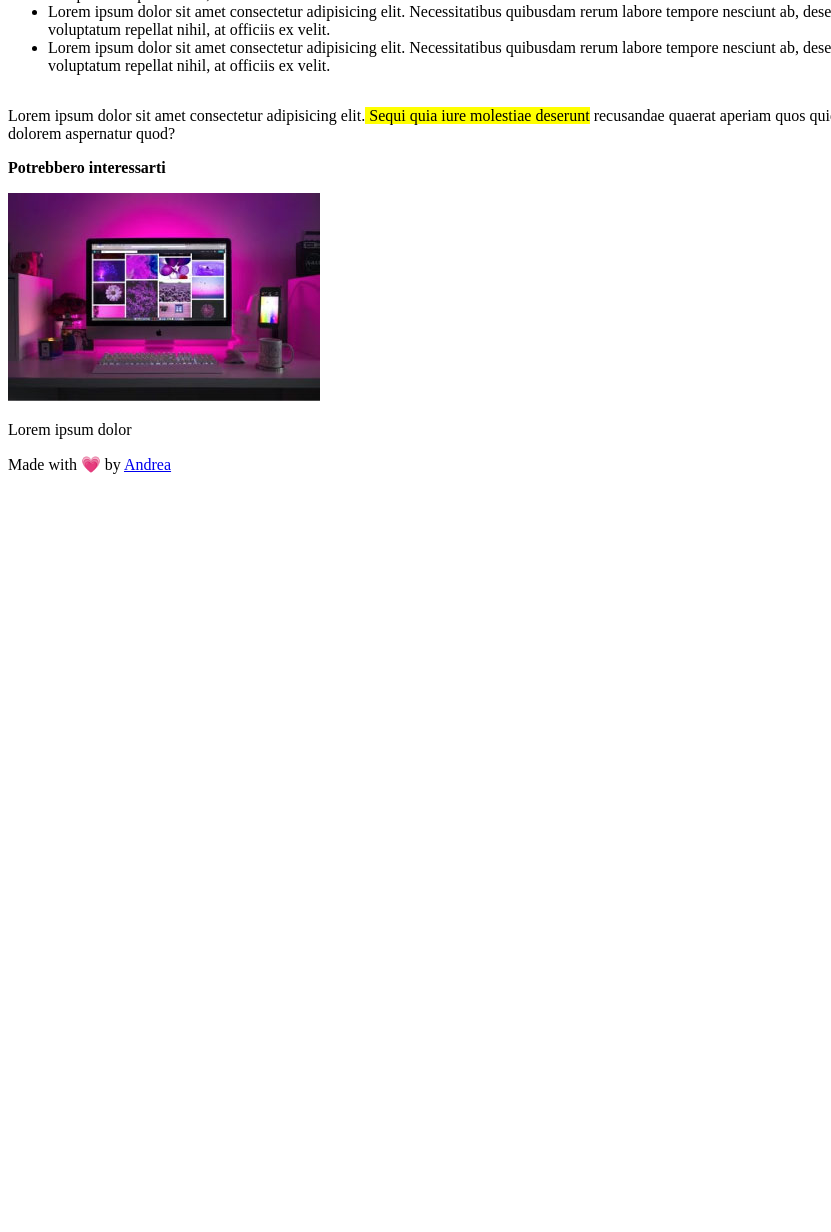
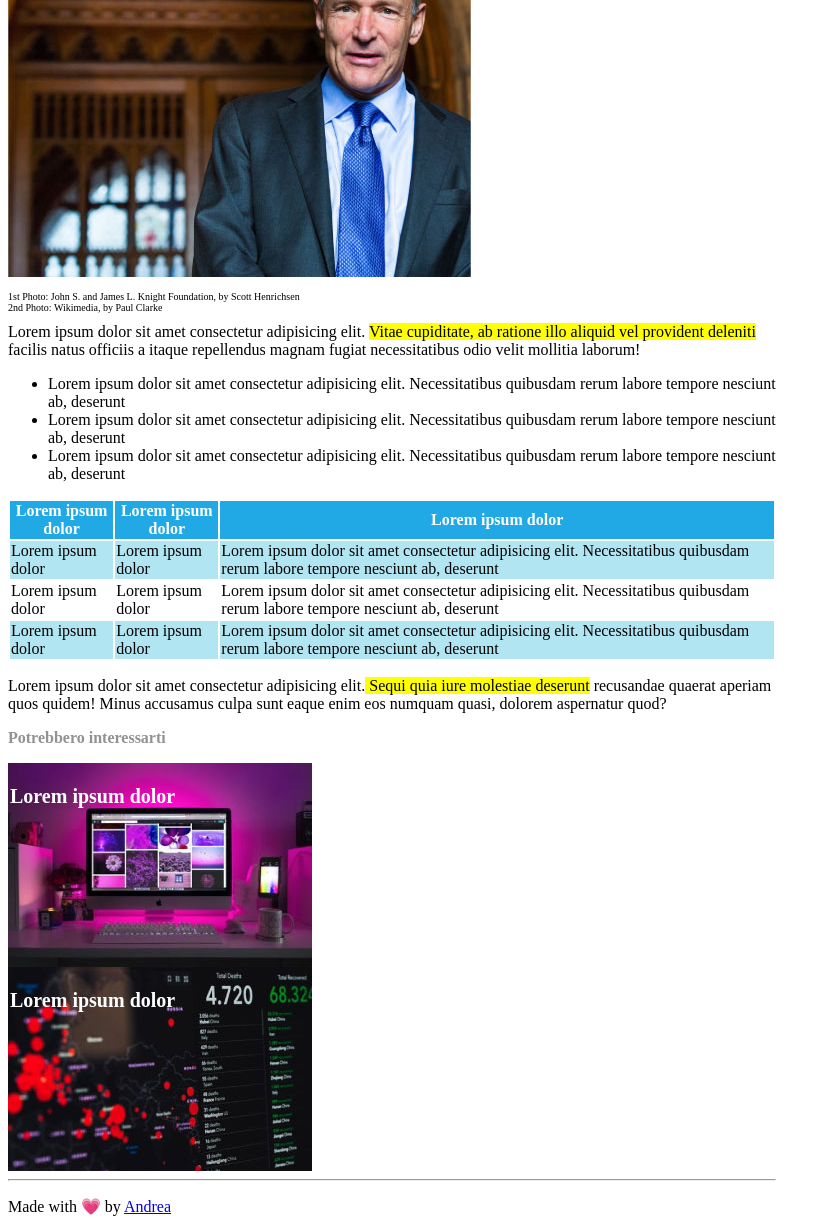
Before and after one commit to AndreaTorelli87/html-css-booleaner, a plain HTML site: page index.html in a window 1280 px wide. Shown: the part 717-1949 px from the top of the page, without its empty margins (0-831 px from the left). Before the commit the page ends 1207 px from the top, so only its background shows below. Drawn offline with Linux system fonts and the light colour scheme.

Commit message:
quasi completo

```diff
--- a/css/style.css
+++ b/css/style.css
@@ -1,3 +1,63 @@
+body{
+    width: 60%;
+}
+
 header{
-    background-image: url(/img/pattern.png);
+    background: url(../img/pattern.png) #4EA0FF ;
+    height: 100px;
+    background-size: contain;
 }
+
+header img{
+    height: 30%;
+}
+
+.riferimenti{
+    color: #929292;
+}
+
+.riferimenti p{
+    font-size: 12px;
+}
+
+p span{
+    color: #20A9E5;
+}
+
+.data{
+    font-size: 8px;
+}
+
+.didascalie{
+    font-size: 10px;
+}
+
+thead tr{
+    background-color: #20A9E5;
+    color: white;
+}
+
+tr{
+    background-color: #B1E5F2;
+}
+
+.tr_bianco{
+    background-color: white;
+}
+
+footer div{
+    color: white;
+    font-weight: bolder;
+    font-size: 20px;
+    padding: 2px;
+    width: 300px;
+    height: 200px;
+}
+
+.monitor{
+    background-image: url(../img/monitor.jpg);
+}
+
+.grafici{
+    background-image: url(../img/graph.jpg);
+}
--- a/index.html
+++ b/index.html
@@ -6,11 +6,12 @@
         <meta name="viewport" content="width=device-width, initial-scale=1.0">
         <title>The Booleaner</title>
         <link rel="shortcut icon" href="https://boolean.careers/favicon/favicon.ico" type="image/x-icon">
-        <link rel="stylesheet" href="/css/style.css">
+        <link rel="stylesheet" href="./css/style.css">
     </head>
     <body>
         <header>
-           <!-- <img src="/img/logo.svg" alt="Logo The Booleaner"> -->
+
+           <img src="img/logo.svg" alt="Logo The Booleaner">
 
         </header>
 
@@ -18,17 +19,18 @@
 
             <h1>Internet deve essere al servizio del "bene pubblico": il manifesto di Tim Berners-lee</h1>
             <div class="riferimenti">
-                <p>Scritto da</p>
-                <p>The Booleaner</p>
-                <p>il 10/10/2020</p>
+                <p>
+                    Scritto da <span>The Booleaner</span><br>
+                    il 10/10/2020
+                </p>
             </div>
 
-            <img src="/img/tim-1.jpg" alt="Prima Foto di Mr.Berners-Lee">
-            <img src="/img/tim-2.jpg" alt="Seconda Foto di Mr.Berners-Lee">
+            <img src="./img/tim-1.jpg" alt="Prima Foto di Mr.Berners-Lee">
+            <img src="./img/tim-2.jpg" alt="Seconda Foto di Mr.Berners-Lee">
 
             <div class="didascalie">
-                <p>1st Photo: John S. and James L. Knight Foundation, by Scott Henrichsen</p>
-                <p>2nd Photo: Wikimedia, by Paul Clarke</p>
+                <p>1st Photo: John S. and James L. Knight Foundation, by Scott Henrichsen<br/>
+                    2nd Photo: Wikimedia, by Paul Clarke</p>
             </div>
 
             <div class="articolo">
@@ -38,13 +40,36 @@
                 </div>
 
                 <ul>
-                    <li>Lorem ipsum dolor sit amet consectetur adipisicing elit. Necessitatibus quibusdam rerum labore tempore nesciunt ab, deserunt distinctio illum. Fugiat commodi dicta assumenda. A voluptatum repellat nihil, at officiis ex velit.</li>
-                    <li>Lorem ipsum dolor sit amet consectetur adipisicing elit. Necessitatibus quibusdam rerum labore tempore nesciunt ab, deserunt distinctio illum. Fugiat commodi dicta assumenda. A voluptatum repellat nihil, at officiis ex velit.</li>
-                    <li>Lorem ipsum dolor sit amet consectetur adipisicing elit. Necessitatibus quibusdam rerum labore tempore nesciunt ab, deserunt distinctio illum. Fugiat commodi dicta assumenda. A voluptatum repellat nihil, at officiis ex velit.</li>
+                    <li>Lorem ipsum dolor sit amet consectetur adipisicing elit. Necessitatibus quibusdam rerum labore tempore nesciunt ab, deserunt</li>
+                    <li>Lorem ipsum dolor sit amet consectetur adipisicing elit. Necessitatibus quibusdam rerum labore tempore nesciunt ab, deserunt</li>
+                    <li>Lorem ipsum dolor sit amet consectetur adipisicing elit. Necessitatibus quibusdam rerum labore tempore nesciunt ab, deserunt</li>
                 </ul>
 
                 <table>
 
+                    <thead>
+                        <tr>
+                            <th>Lorem ipsum dolor</th>
+                            <th>Lorem ipsum dolor</th>
+                            <th>Lorem ipsum dolor</th>
+                        </tr>
+                    </thead>
+                    <tbody>
+                        <tr>
+                            <td>Lorem ipsum dolor</td>
+                            <td>Lorem ipsum dolor</td>
+                            <td>Lorem ipsum dolor sit amet consectetur adipisicing elit. Necessitatibus quibusdam rerum labore tempore nesciunt ab, deserunt</td>
+                        </tr>
+                        <tr class="tr_bianco">
+                            <td>Lorem ipsum dolor</td>
+                            <td>Lorem ipsum dolor</td>
+                            <td>Lorem ipsum dolor sit amet consectetur adipisicing elit. Necessitatibus quibusdam rerum labore tempore nesciunt ab, deserunt</td>
+                        </tr>
+                        <tr>
+                            <td>Lorem ipsum dolor</td>
+                            <td>Lorem ipsum dolor</td>
+                            <td>Lorem ipsum dolor sit amet consectetur adipisicing elit. Necessitatibus quibusdam rerum labore tempore nesciunt ab, deserunt</td>
+                        </tr>
 
 
                 </table>
@@ -60,12 +85,16 @@
 
             <p class="riferimenti"><strong>Potrebbero interessarti</strong></p>
 
-            <div>
-                <img src="/img/monitor.jpg" alt="Immagine monitor">
+            <div class="monitor">
+                <!-- <img src="./img/monitor.jpg" alt="Immagine monitor"> -->
+                <p>Lorem ipsum dolor</p>
+            </div>
+            <div class="grafici">
+                <!-- <img src="./img/monitor.jpg" alt="Immagine monitor"> -->
                 <p>Lorem ipsum dolor</p>
             </div>
 
-
+            <hr/>
             <p>Made with &#128151; by <a href="https://github.com/AndreaTorelli87">Andrea</a></p>
 
         </footer>
```
